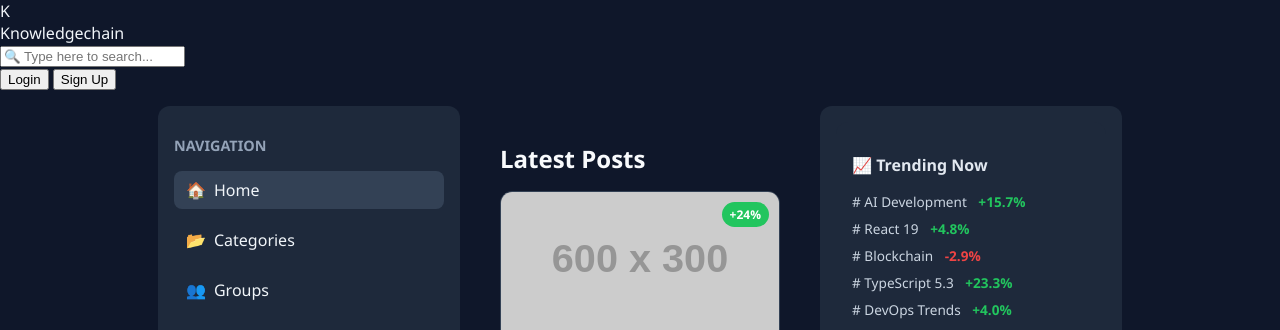
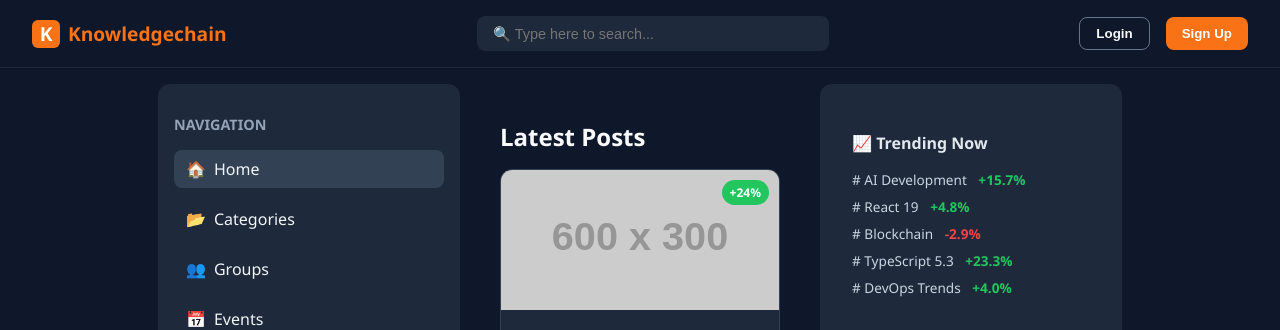
Before and after one commit to mejbah330/Forum, a PHP site: page /DynamicForum/ in a window 1280 px wide. Shown: the top 330 px of the page. Run offline with PHP 8.4, Linux system fonts and the light colour scheme; grey boxes labelled with a size stand in for pictures from a placeholder-image service; some libraries are stand-ins or nearby versions.

Commit message:
Update Style.css

```diff
--- a/assets/css/Style.css
+++ b/assets/css/Style.css
@@ -216,3 +216,72 @@ h3 {
   font-weight: bold;
   margin-left: 0.5rem;
 }
+
+/* ---- Header ---- */
+
+.topbar {
+  background: #0f172a;
+  border-bottom: 1px solid #1e293b;
+  padding: 1rem 2rem;
+  display: flex;
+  align-items: center;
+  justify-content: space-between;
+  position: sticky;
+  top: 0;
+  z-index: 10;
+}
+
+.logo {
+  display: flex;
+  align-items: center;
+  gap: 0.5rem;
+  font-weight: bold;
+  color: #f97316;
+  font-size: 1.2rem;
+}
+
+.logo-icon {
+  background: #f97316;
+  color: white;
+  font-weight: bold;
+  width: 28px;
+  height: 28px;
+  border-radius: 0.375rem;
+  text-align: center;
+  line-height: 28px;
+}
+
+.search-bar input {
+  background: #1e293b;
+  border: none;
+  border-radius: 0.5rem;
+  padding: 0.6rem 1rem;
+  color: #f8fafc;
+  width: 320px;
+  font-size: 0.9rem;
+}
+
+.header-actions {
+  display: flex;
+  gap: 1rem;
+}
+
+.btn.solid {
+  background: #f97316;
+  color: white;
+  border: none;
+  border-radius: 0.5rem;
+  padding: 0.5rem 1rem;
+  font-weight: bold;
+  cursor: pointer;
+}
+
+.btn.ghost {
+  background: transparent;
+  color: #f8fafc;
+  border: 1px solid #64748b;
+  border-radius: 0.5rem;
+  padding: 0.5rem 1rem;
+  font-weight: bold;
+  cursor: pointer;
+}
```
